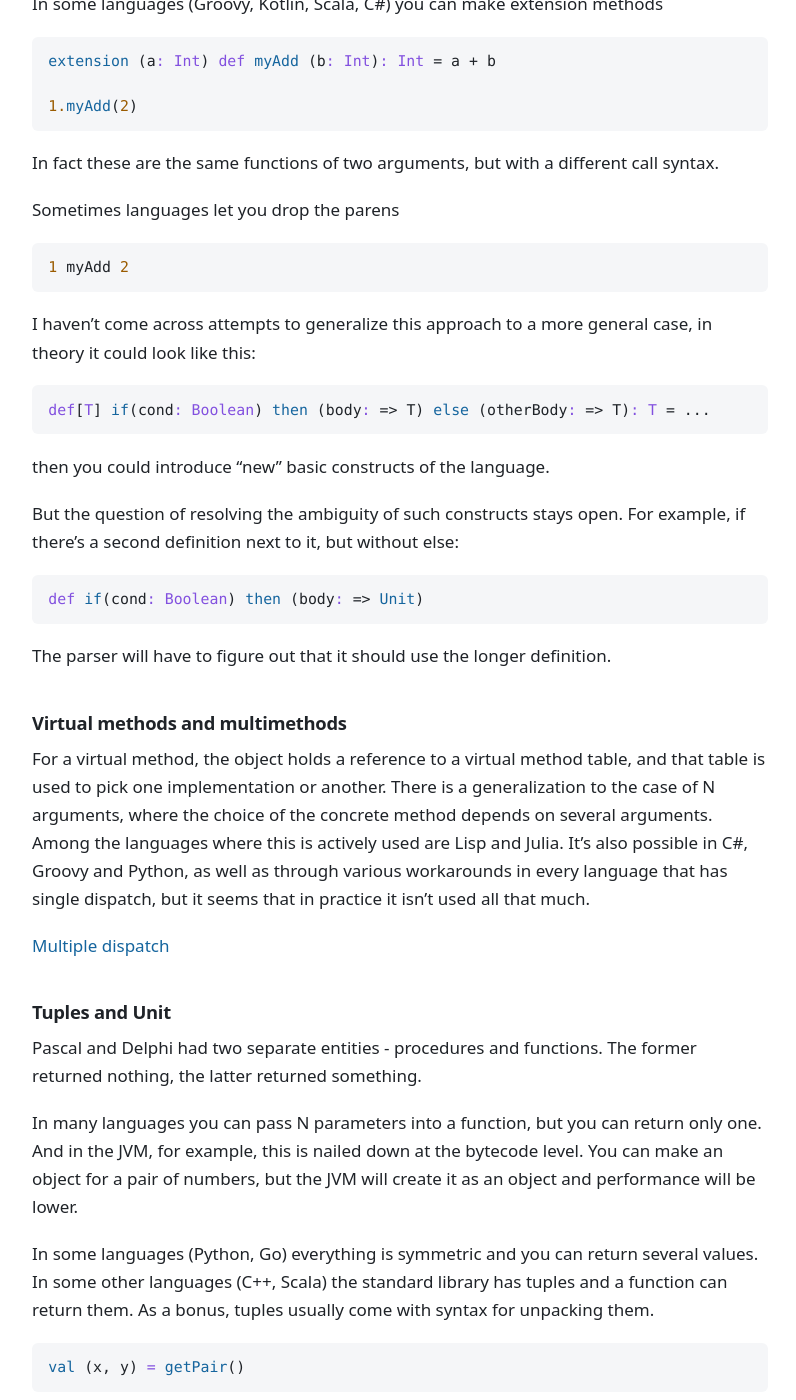
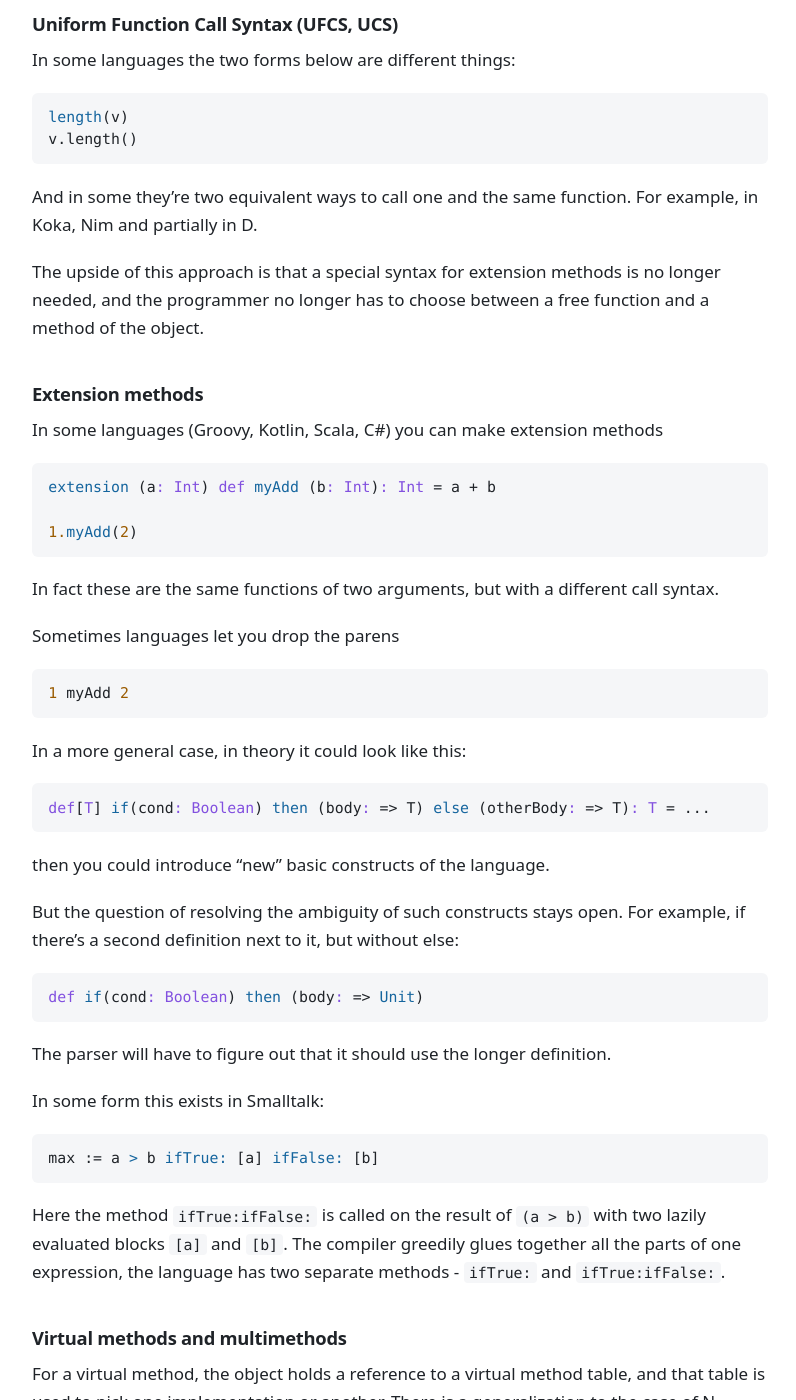
Before and after one commit to Kright/kright.github.io, a Jekyll site: the page built from _posts/2024-03-11-О-дизайне-языков-программирования.en.md, in a window 1280 px wide and 1400 px high, scrolled down 4415 px. Shown: the whole window, without its empty margins (240-1036 px from the left). Built offline with Jekyll 4.4.1, drawn with Linux system fonts in a browser that asks for light colours; some of the changed text lies outside the part shown.

Commit message:
update 2026-11-27

````diff
--- a/_posts/2024-03-11-О-дизайне-языков-программирования.en.md
+++ b/_posts/2024-03-11-О-дизайне-языков-программирования.en.md
@@ -165,6 +166,22 @@ With this approach the language doesn't forbid currying, but it's used deliberat
 
 There's also a funny (and close to assembly) variant in Forth - there all the arguments are just thrown onto the stack, and then the function is called.
 
+### Uniform Function Call Syntax (UFCS, UCS)
+
+In some languages the two forms below are different things:
+
+```scala
+length(v)
+v.length()
+```
+
+And in some they're two equivalent ways to call one and the same function.
+For example, in Koka, Nim and partially in D.
+
+The upside of this approach is that a special syntax for extension methods is no longer needed, and the programmer no longer has to choose between a free function and a method of the object.
+
+### Extension methods
+
 In some languages (Groovy, Kotlin, Scala, C#) you can make extension methods
 
 ```scala
@@ -181,7 +198,7 @@ Sometimes languages let you drop the parens
 1 myAdd 2
 ```
 
-I haven't come across attempts to generalize this approach to a more general case, in theory it could look like this:
+In a more general case, in theory it could look like this:
 ```scala
 def[T] if(cond: Boolean) then (body: => T) else (otherBody: => T): T = ...
 ```
@@ -194,6 +211,14 @@ def if(cond: Boolean) then (body: => Unit)
 ```
 
 The parser will have to figure out that it should use the longer definition.
+
+In some form this exists in Smalltalk:
+
+```smalltalk
+max := a > b ifTrue: [a] ifFalse: [b]
+```
+Here the method `ifTrue:ifFalse:` is called on the result of `(a > b)` with two lazily evaluated blocks `[a]` and `[b]`.
+The compiler greedily glues together all the parts of one expression, the language has two separate methods - `ifTrue:` and `ifTrue:ifFalse:`.
 
 ### Virtual methods and multimethods
 
@@ -508,7 +533,7 @@ The best description I've found is this series of articles: [https://www.endofli
 1. Dump everything on the programmer (assembly, C)
 2. Dump everything on the type system and the programmer (RAII in C++, Rust) - fine, but doesn't fit all scenarios.
 3. Reference counting - if the code is multithreaded, you need synchronization on every acquire/release of a reference. Doesn't save you from circular references (Swift)
-4. Custom allocators - depend heavily on the scenario, let you sacrifice something for the sake of performance. For example, give up destructors and free an arena of objects in one fell swoop (For example, the bump allocator in das lang).
+4. Custom allocators - depend heavily on the scenario, let you sacrifice something for the sake of performance. For example, give up destructors and free an arena of objects in one fell swoop (For example, the bump allocator in das lang and in Odin).
 
 GC languages stand apart, because there's a whole bunch of different GCs with all sorts of different properties.
 
@@ -544,8 +569,8 @@ Also a note on the standard collections in Swift - even though there's no GC the
 
 * Lua - small, simple, easy to embed.
 * Python - easy integration of low-level libraries.
-* D (the ability to run code at compile time, optional garbage collection).
-* Swift (structs with copy on write, classes with reference counting, actors, witness table).
+* D - the ability to run code at compile time, optional garbage collection.
+* Swift - structs with copy on write, classes with reference counting, actors, witness table.
 * C# - has structs passed by value, you can write unsafe code and link low-level libraries.
 * Haskell - purity, everything is evaluated lazily by default.
 * Lisp - essentially the code is a ready-made AST, macros are easy to make and it's essentially a model of the untyped lambda calculus.
@@ -563,3 +588,5 @@ Also a note on the standard collections in Swift - even though there's no GC the
 * [Austral](https://austral-lang.org/) linear types instead of a borrow checker
 * Clojure - a Lisp dialect on the JVM
 * [DasLang](https://daslang.io) - built-in ECS support, both a scripting and a compiled language with hot reload, bump arena allocator, has all sorts of fun little features.
+* [Odin](https://odin-lang.org/) - bump allocators and freeing all the objects in one fell swoop, tagged unions, built-in SOA
+* Smalltalk [Pharo](https://pharo.org/) - a simple and old language, everything is an object and message passing. By OOP Alan Kay (he's one of the authors of the language) originally meant exactly this model, and not what it ended up as in C++.
````
Also changed, not shown: other parts of _posts/2024-03-11-О-дизайне-языков-программирования.en.md (+1 -0 lines), _posts/2024-03-11-О-дизайне-языков-программирования.md (+33 -6 lines).
